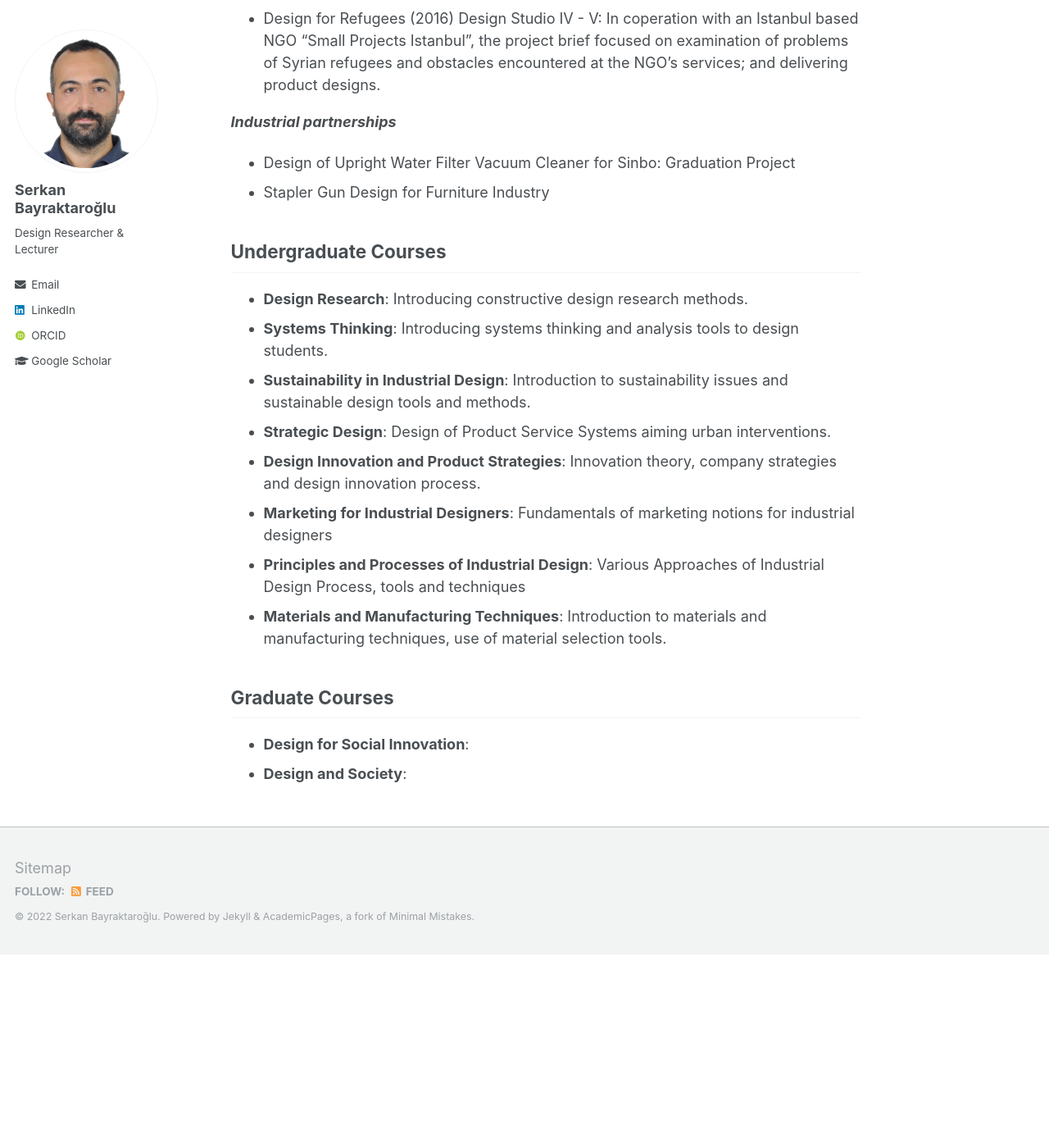
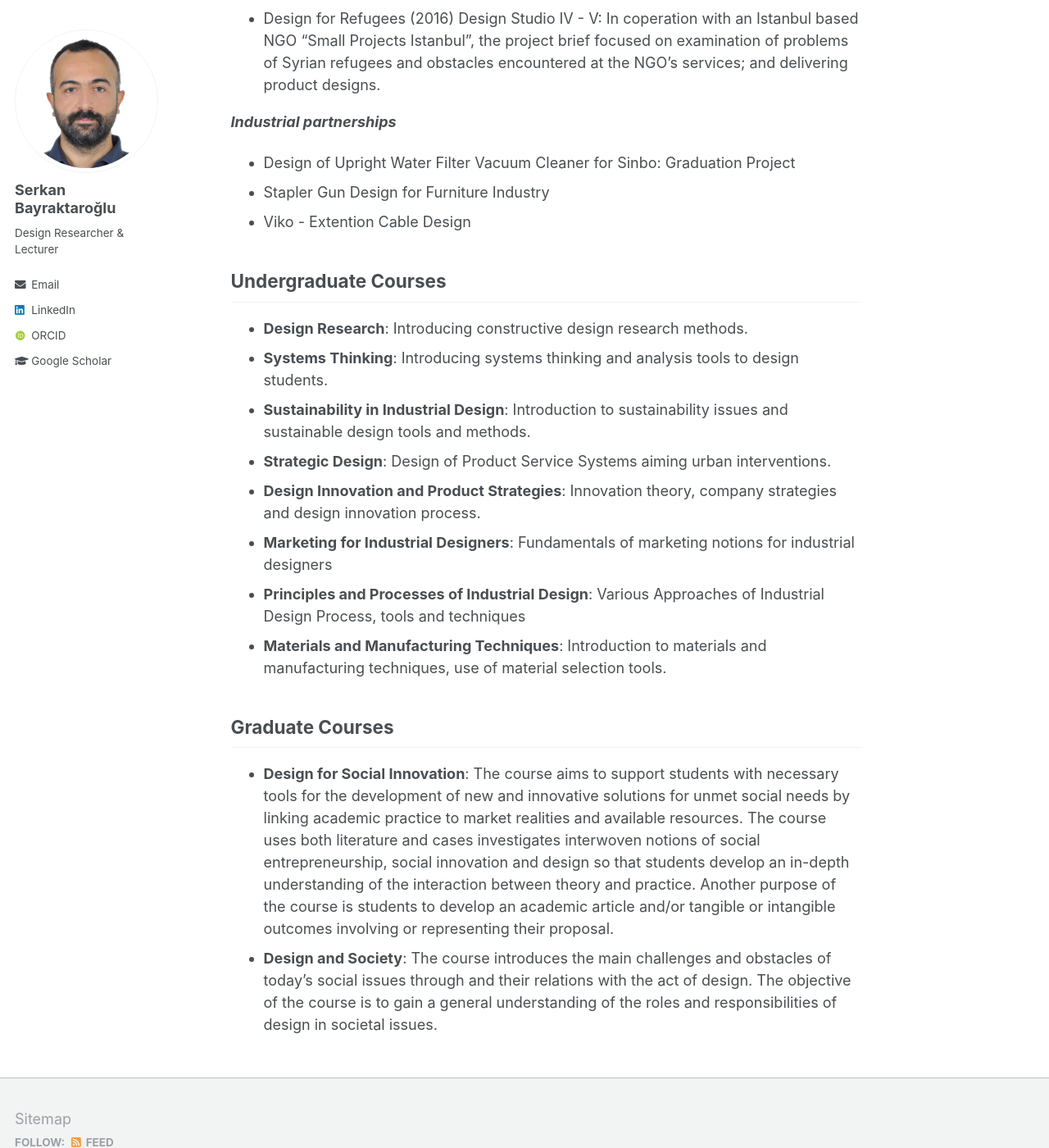
Before and after one commit to serkanbayraktaroglu/serkanbayraktaroglu.github.io, a Jekyll site: the page built from _pages/teaching.md, in a window 1280 px wide and 1400 px high, scrolled down 974 px. Shown: the whole window at 82% size. Built offline with Jekyll 4.4.1, drawn with Linux system fonts in a browser that asks for light colours; some web fonts are replaced; before the commit the page ends 2138 px from its top, so only the background shows below that; some of the changed text lies outside the part shown.

Commit message:
Update teaching.md

```diff
--- a/_pages/teaching.md
+++ b/_pages/teaching.md
@@ -16,13 +16,14 @@ Semester long design project involving user research, design and development of
 - Design for Slow Cities 1 - Seferihisar  (2011) Graduation Project: Sustainable transportation solutions aiming to support locals in their daily tasks.
 - Design for Slow Cities 2 - Taraklı (2012) Graduation Project : Examining endonegous development opportunities the town and designing product service systems for fostering sustainablity.
 - Design for Personal and Public Health (2013) Design Studio V: In cooperation with Basaksehir LivingLab, product and service designs aiming to improve public and personal health.
-- Hybrid Relationships with Plants (2014) Design Studio II: Near future scenarios based on enhanced use of plants as a part of product design aiming to improve life quality and overcome future enviropnemental problems in urban such as lack of clean air, drinkable water and fresh food etc.
+- Plants in near future urban life (2014) Design Studio II: Near future scenarios based on enhanced use of plants as a part of product design aiming to improve life quality and overcome future enviropnemental problems in urban such as lack of clean air, drinkable water and fresh food etc.
 - Design for Refugees (2016) Design Studio IV - V: In coperation with an Istanbul based NGO "Small Projects Istanbul", the project brief focused on examination of problems of Syrian refugees and obstacles encountered at the NGO's services; and delivering product designs.
 
 ***Industrial partnerships***
 
 - Design of Upright Water Filter Vacuum Cleaner for Sinbo: Graduation Project
 - Stapler Gun Design for Furniture Industry
+- Viko - Extention Cable Design
 
 
 ##  Undergraduate Courses
@@ -40,5 +41,5 @@ Semester long design project involving user research, design and development of
 
 ##  Graduate Courses
 
-- **Design for Social Innovation**:
-- **Design and Society**:
+- **Design for Social Innovation**: The course aims to support students with necessary tools for the development of new and innovative solutions for unmet social needs by linking academic practice to market realities and available resources. The course uses both literature and cases investigates interwoven notions of social entrepreneurship, social innovation and design so that students develop an in-depth understanding of the interaction between theory and practice. Another purpose of the course is students to develop an academic article and/or tangible or intangible outcomes involving or representing their proposal.
+- **Design and Society**: The course introduces the main challenges and obstacles of today's social issues through and their relations with the act of design. The objective of the course is to gain a general understanding of the roles and responsibilities of design in societal issues.
```
